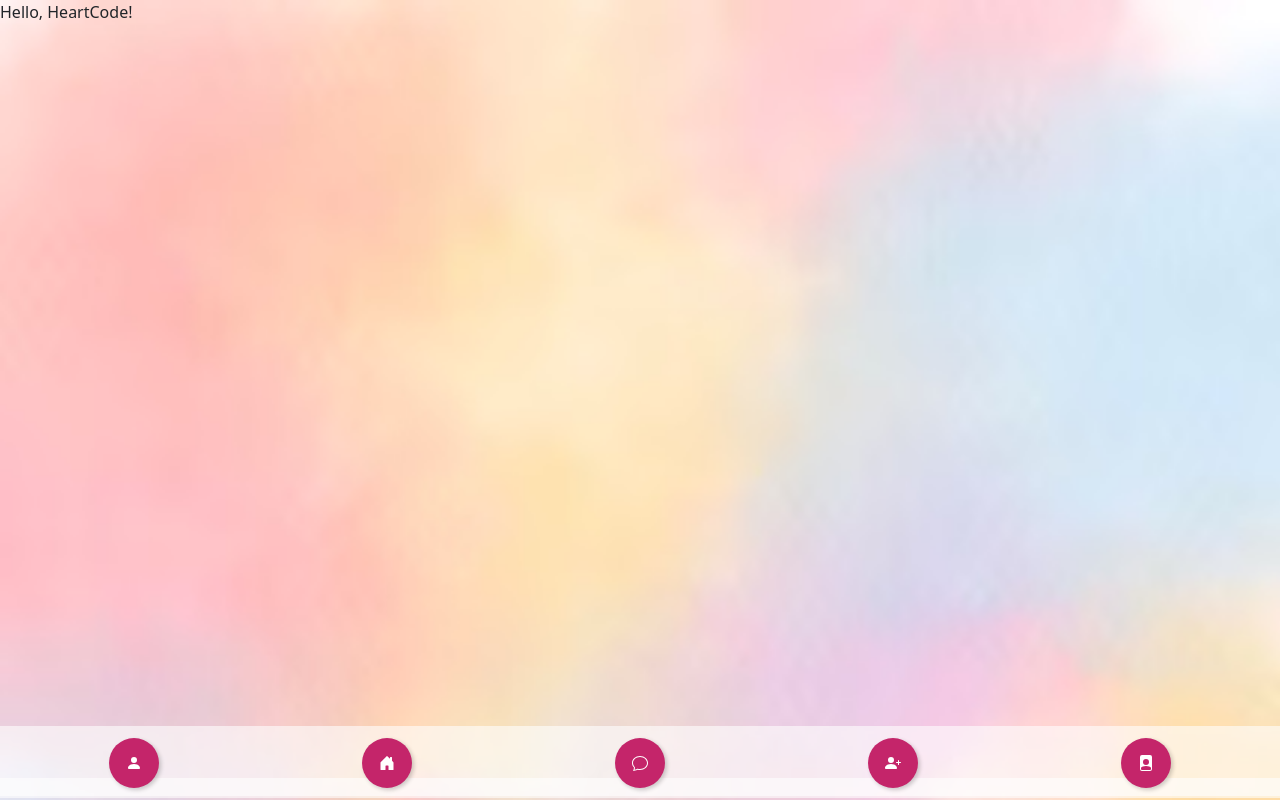
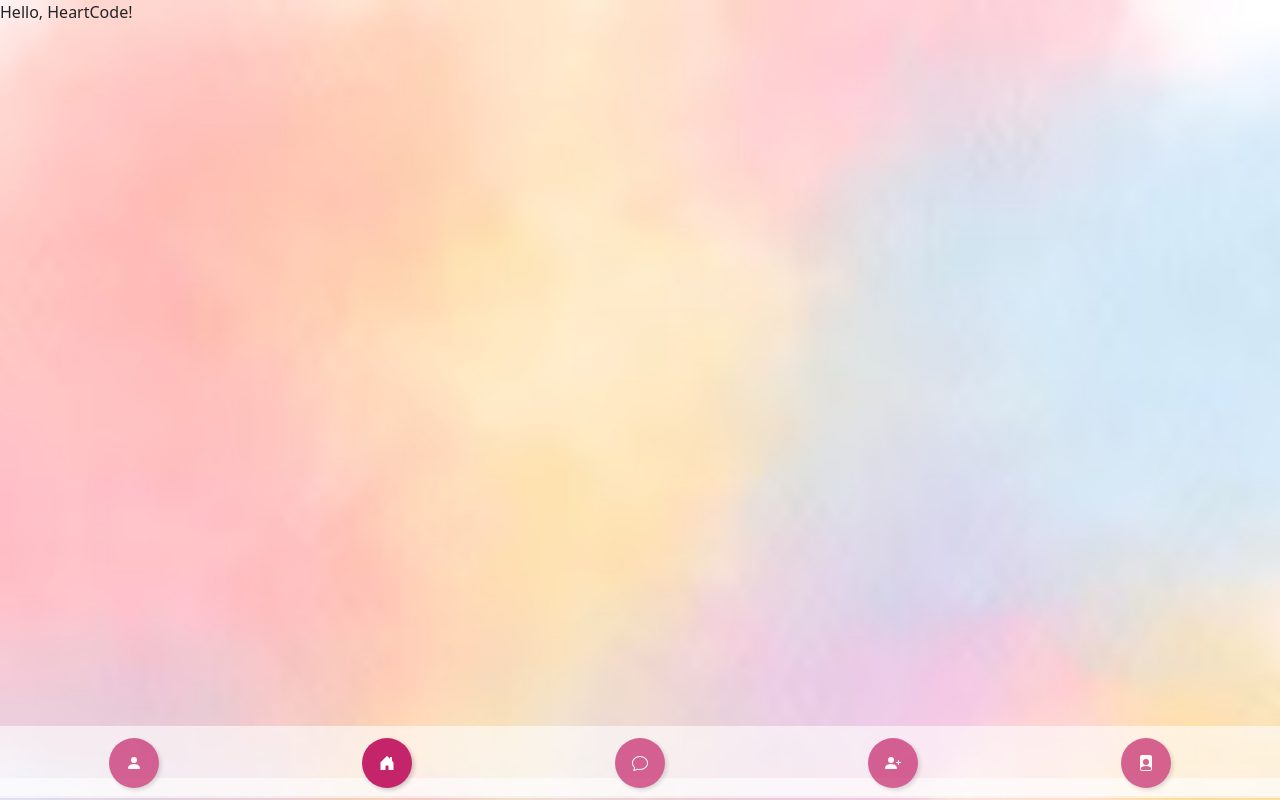
Before and after one commit to TMploeg/HeartCode, a React (Vite) app in the folder frontend/heart-code/: page / in a window 1280 px wide. Built offline with nearby package versions, Linux system fonts and the light colour scheme.

Commit message:
updated navbarbuttons

```diff
--- a/frontend/heart-code/src/App.tsx
+++ b/frontend/heart-code/src/App.tsx
@@ -1,4 +1,4 @@
-import { Route, Routes } from "react-router-dom";
+import { Route, Routes, useLocation } from "react-router-dom";
 import "./App.css";
 import MatchesPage from "./components/matches-page/MatchesPage";
 import NavigationBar from "./components/navigationbar/NavigationBar";
@@ -7,8 +7,11 @@ import ProfilePage from "./components/profile-page/PersonalPage";
 import ChatPage from "./components/chat/ChatPage";
 import LoginPage from "./components/auth/login-page/LoginPage";
 import UpdateProfilePage from "./components/update-profile-page/UpdateProfilePage";
+import { useEffect } from "react";
 
 export default function App() {
+  const location = useLocation();
+
   return (
     <div className="app-container">
       <div className="page">
@@ -22,7 +25,7 @@ export default function App() {
           <Route path="account/update" element={<UpdateProfilePage />} />
         </Routes>
         <div className="nav-bar">
-          <NavigationBar />
+          <NavigationBar currentPage={location.pathname} />
         </div>
       </div>
     </div>
--- a/frontend/heart-code/src/components/navigationbar/NavigationBar.css
+++ b/frontend/heart-code/src/components/navigationbar/NavigationBar.css
@@ -20,4 +20,8 @@
   display: flex !important;
   justify-content: center !important;
   align-items: center !important;
+  opacity: 0.7;
 }
+.navbar-button.current-page {
+  opacity: 1;
+}
--- a/frontend/heart-code/src/components/navigationbar/NavigationBar.tsx
+++ b/frontend/heart-code/src/components/navigationbar/NavigationBar.tsx
@@ -7,15 +7,64 @@ import {
   BsPersonPlusFill,
   BsFilePersonFill,
 } from "react-icons/bs";
+import { IconType } from "react-icons";
 
-export default function NavigationBar() {
+interface Props {
+  currentPage: string;
+}
+
+const Icon: IconType = BsFilePersonFill;
+
+export default function NavigationBar({ currentPage }: Props) {
   return (
     <div className="nav-bar">
-      <NavigationBarButton page="account" icon={<BsFillPersonFill />} />
+      {getButtons().map((buttonData) => {
+        const Icon: IconType = buttonData.icon;
+        return (
+          <NavigationBarButton
+            page={buttonData.path}
+            icon={<Icon />}
+            className={
+              buttonData.path === currentPage ? "current-page" : undefined
+            }
+          />
+        );
+      })}
+      {/* <NavigationBarButton page="account" icon={<BsFillPersonFill />} />
       <NavigationBarButton page="" icon={<BsHouseDoorFill />} />
       <NavigationBarButton page="matches" icon={<BsChat />} />
       <NavigationBarButton page="register" icon={<BsPersonPlusFill />} />
-      <NavigationBarButton page="login" icon={<BsFilePersonFill />} />
+      <NavigationBarButton page="login" icon={<BsFilePersonFill />} /> */}
     </div>
   );
+
+  function getButtons(): ButtonData[] {
+    return [
+      {
+        path: "/account",
+        icon: BsFillPersonFill,
+      },
+      {
+        path: "/",
+        icon: BsHouseDoorFill,
+      },
+      {
+        path: "/matches",
+        icon: BsChat,
+      },
+      {
+        path: "/register",
+        icon: BsPersonPlusFill,
+      },
+      {
+        path: "/login",
+        icon: BsFilePersonFill,
+      },
+    ];
+  }
 }
+
+interface ButtonData {
+  path: string;
+  icon: IconType;
+}
--- a/frontend/heart-code/src/components/navigationbar/NavigationBarButton.tsx
+++ b/frontend/heart-code/src/components/navigationbar/NavigationBarButton.tsx
@@ -6,16 +6,24 @@ import { ReactNode } from "react";
 interface ButtonProps {
   page: string;
   icon: ReactNode;
+  className?: string;
 }
 
-export default function NavigationBarButton({ page, icon }: ButtonProps) {
+export default function NavigationBarButton({
+  page,
+  icon,
+  className,
+}: ButtonProps) {
   //Moet later nog een icon krijgen ipv pageName
 
   const navigate = useNavigate();
 
   return (
     <div>
-      <Button className="navbar-button" onClick={() => navigate("/" + page)}>
+      <Button
+        className={`navbar-button ${className}`}
+        onClick={() => navigate(page)}
+      >
         {icon}
       </Button>
     </div>
```
